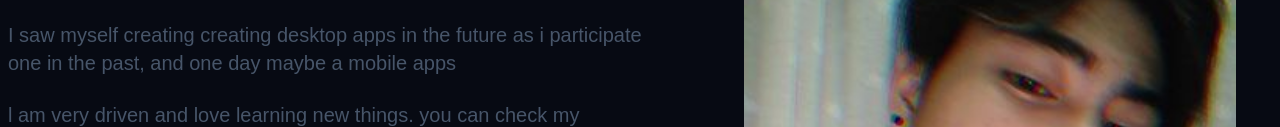
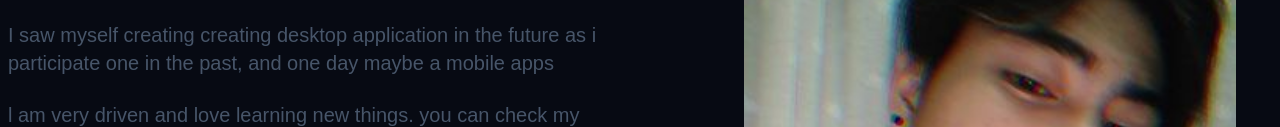
Before and after one commit to Genreee/Old-Portfolio-Genre, a website built with Vite: page index.html in a window 1280 px wide. Shown: the part 822-949 px from the top of the page. Built offline with nearby package versions, Linux system fonts and the light colour scheme; a web font is replaced by a local one.

Commit message:
application

```diff
--- a/index.html
+++ b/index.html
@@ -83,7 +83,7 @@
           developer
           based on Sipalay City Philippines. I wake up in the morning, grab a cup of coffee,
           open up my laptop and build things that makes me happy and to help other people </p>
-        <p class="about__description">I saw myself creating creating desktop apps in the future as i participate one in
+        <p class="about__description">I saw myself creating creating desktop application in the future as i participate one in
           the past, and one day maybe a
           mobile apps</p>
         <p class="about__description">l am very driven and love learning new things. you can check my
```
